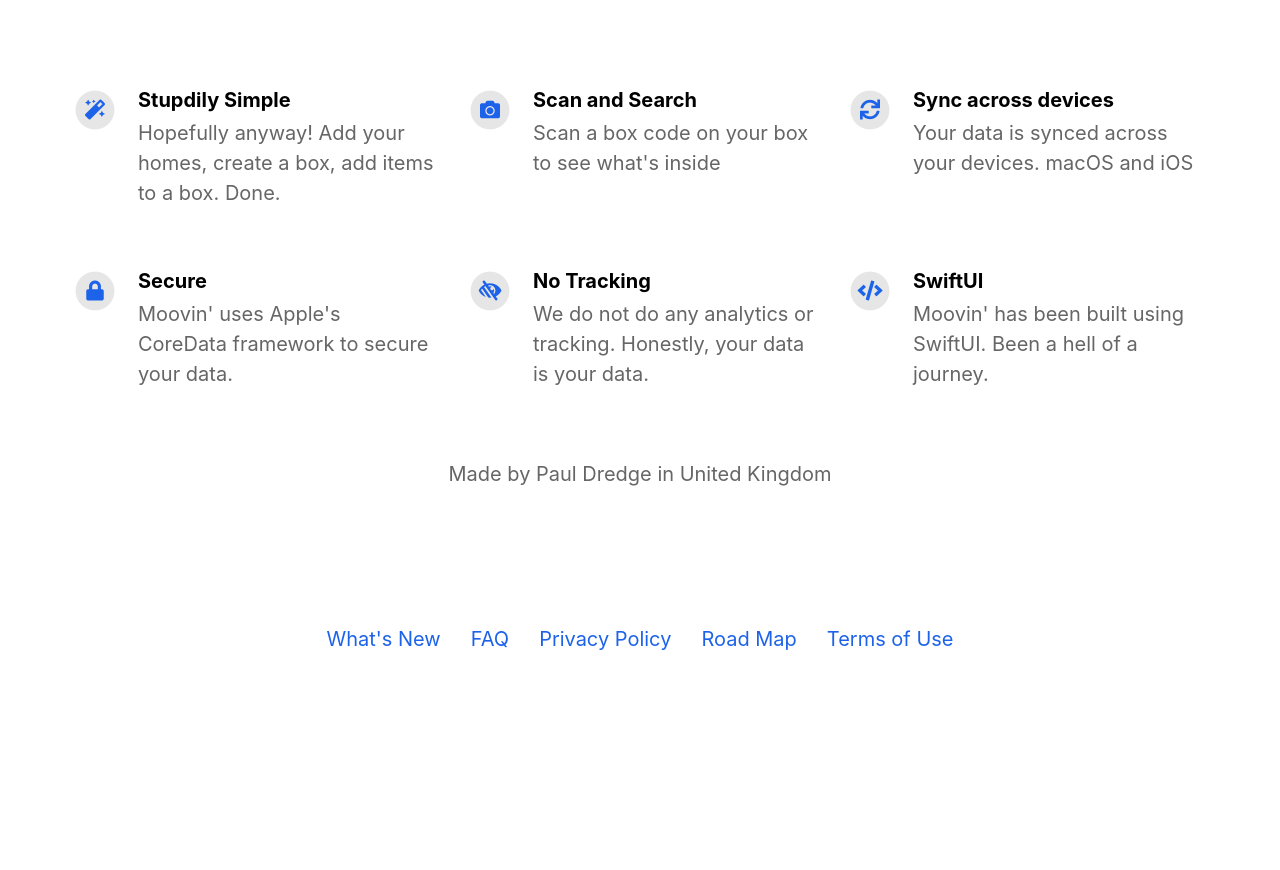
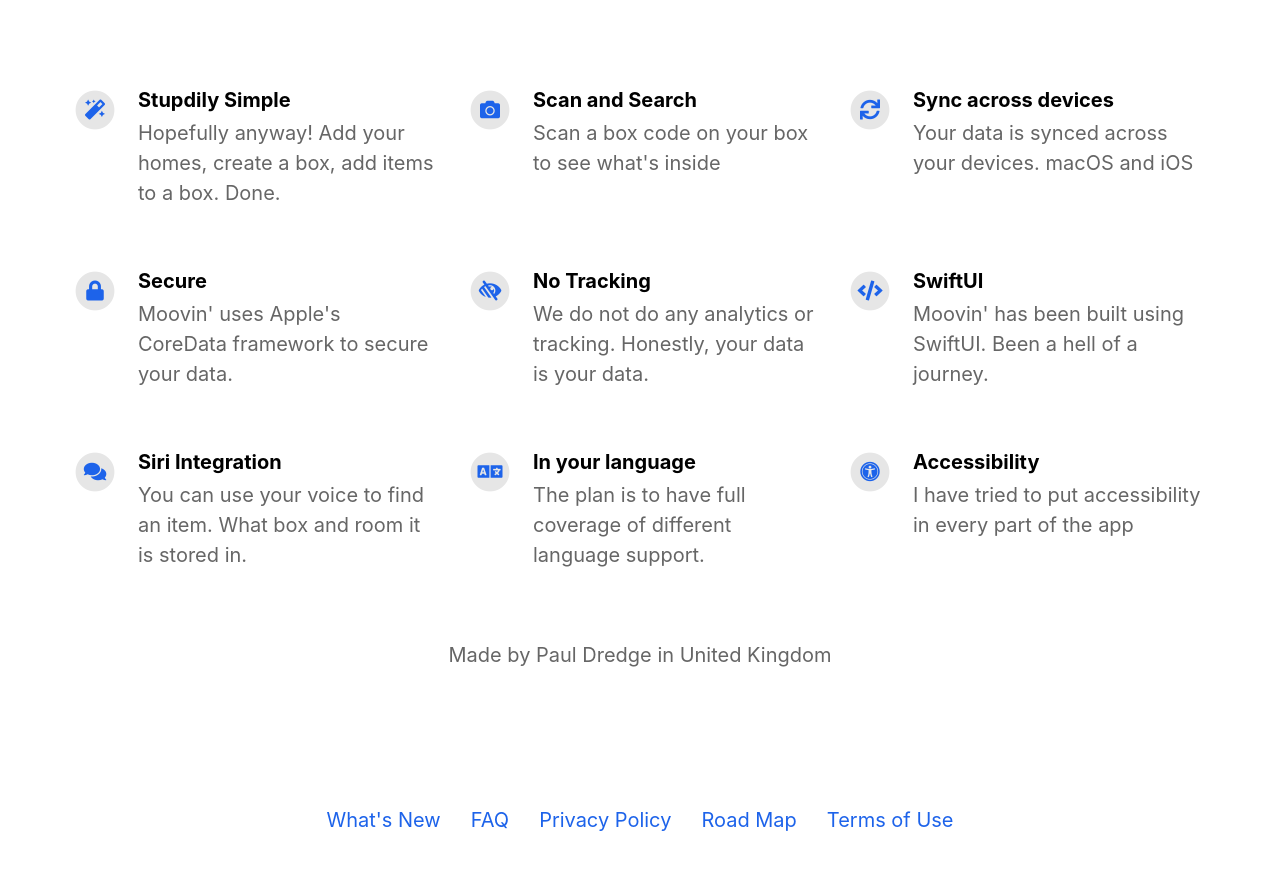
Before and after one commit to PauloxD/moovin-site, a Jekyll site: the page built from index.html, in a window 1280 px wide and 900 px high, scrolled down 994 px. Shown: the top 870 px of the window. Built offline with Jekyll 4.4.1, drawn with Linux system fonts in a browser that asks for light colours; nearby versions of some CDN libraries; before the commit the page ends 1713 px from its top, so only the background shows below that.

Commit message:
Update _config.yml

```diff
--- a/_config.yml
+++ b/_config.yml
@@ -58,6 +58,18 @@ features                                  :
   - title                                 : SwiftUI
     description                           : Moovin' has been built using SwiftUI. Been a hell of a journey.
     fontawesome_icon_name                 : code
+
+  - title                                 : Siri Integration
+    description                           : You can use your voice to find an item. What box and room it is stored in.
+    fontawesome_icon_name                 : comments
+
+  - title                                 : In your language
+    description                           : The plan is to have full coverage of different language support.
+    fontawesome_icon_name                 : language
+
+  - title                                 : Accessibility
+    description                           : I have tried to put accessibility in every part of the app
+    fontawesome_icon_name                 : universal-access
 
 
 
```
